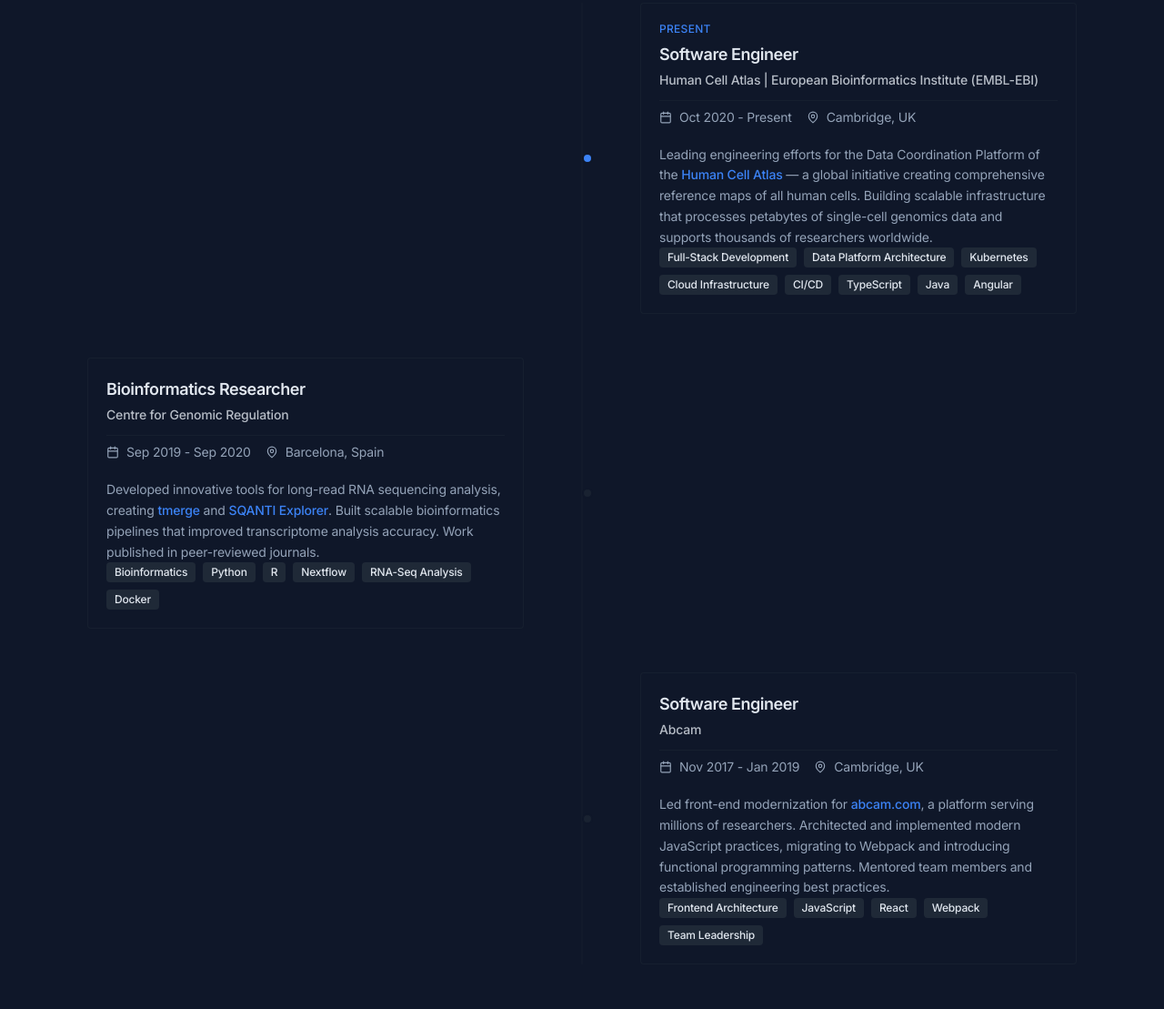
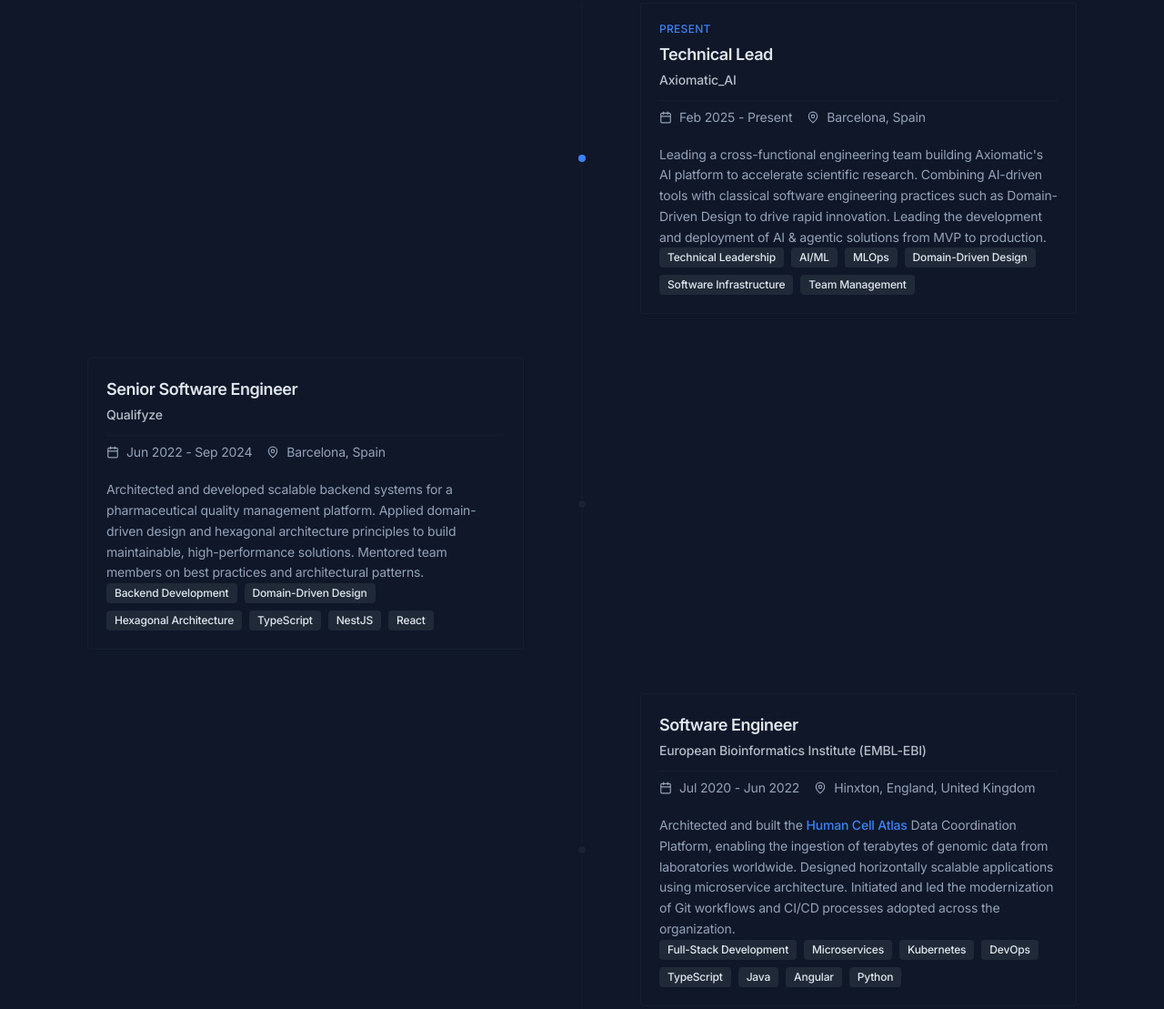
Before and after one commit to jacobwindsor/jacobwindsor.github.io, an Astro site: page / in a window 1280 px wide. Shown: the part 2427-3536 px from the top of the page at 91% size. Built offline with nearby package versions, Linux system fonts and the light colour scheme; Astro itself is replaced by a stand-in of ours.

Commit message:
Polish experience

```diff
--- a/src/components/Experience.astro
+++ b/src/components/Experience.astro
@@ -2,6 +2,101 @@
 import { Card, CardContent, CardDescription, CardHeader, CardTitle } from '@/components/ui/card';
 import { Badge } from '@/components/ui/badge';
 import { Calendar, MapPin } from 'lucide-react';
+
+interface ExperienceItem {
+  title: string;
+  company: string;
+  location: string;
+  startDate: string;
+  endDate: string | null; // null means "Present"
+  description: string;
+  tags: string[];
+  links?: Array<{ text: string; url: string }>;
+}
+
+const experiences: ExperienceItem[] = [
+  {
+    title: 'Technical Lead',
+    company: 'Axiomatic_AI',
+    location: 'Barcelona, Spain',
+    startDate: 'Feb 2025',
+    endDate: null, // Present
+    description: 'Leading a cross-functional engineering team building Axiomatic\'s AI platform to accelerate scientific research. Combining AI-driven tools with classical software engineering practices such as Domain-Driven Design to drive rapid innovation. Leading the development and deployment of AI & agentic solutions from MVP to production.',
+    tags: [
+      'Technical Leadership',
+      'AI/ML',
+      'MLOps',
+      'Domain-Driven Design',
+      'Software Infrastructure',
+      'Team Management'
+    ]
+  },
+  {
+    title: 'Senior Software Engineer',
+    company: 'Qualifyze',
+    location: 'Barcelona, Spain',
+    startDate: 'Jun 2022',
+    endDate: 'Sep 2024',
+    description: 'Architected and developed scalable backend systems for a pharmaceutical quality management platform. Applied domain-driven design and hexagonal architecture principles to build maintainable, high-performance solutions. Mentored team members on best practices and architectural patterns.',
+    tags: [
+      'Backend Development',
+      'Domain-Driven Design',
+      'Hexagonal Architecture',
+      'TypeScript',
+      'NestJS',
+      'React'
+    ]
+  },
+  {
+    title: 'Software Engineer',
+    company: 'European Bioinformatics Institute (EMBL-EBI)',
+    location: 'Hinxton, England, United Kingdom',
+    startDate: 'Jul 2020',
+    endDate: 'Jun 2022',
+    description: 'Architected and built the <a href="https://www.humancellatlas.org/" target="_blank" rel="noopener noreferrer" class="text-primary hover:underline font-medium">Human Cell Atlas</a> Data Coordination Platform, enabling the ingestion of terabytes of genomic data from laboratories worldwide. Designed horizontally scalable applications using microservice architecture. Initiated and led the modernization of Git workflows and CI/CD processes adopted across the organization.',
+    tags: [
+      'Full-Stack Development',
+      'Microservices',
+      'Kubernetes',
+      'DevOps',
+      'TypeScript',
+      'Java',
+      'Angular',
+      'Python'
+    ]
+  },
+  {
+    title: 'Masters Degree Intern',
+    company: 'Centre for Genomic Regulation',
+    location: 'Barcelona, Spain',
+    startDate: 'Oct 2019',
+    endDate: 'Jul 2020',
+    description: 'Developed bioinformatics tools for third-generation sequencing platforms, including <a href="https://github.com/jacobwindsor/tmerge" target="_blank" rel="noopener noreferrer" class="text-primary hover:underline font-medium">tmerge</a>, to improve transcriptome analysis accuracy. Designed and implemented computational pipelines using advanced algorithms with Python, Nextflow, R, Snakemake, and Shiny.',
+    tags: [
+      'Bioinformatics',
+      'Python',
+      'R',
+      'Nextflow',
+      'Snakemake',
+      'RNA-Seq Analysis'
+    ]
+  },
+  {
+    title: 'Software Engineer',
+    company: 'Abcam',
+    location: 'Cambridge, United Kingdom',
+    startDate: 'Nov 2017',
+    endDate: 'Dec 2018',
+    description: 'Developed front-end solutions for <a href="http://www.abcam.com" target="_blank" rel="noopener noreferrer" class="text-primary hover:underline font-medium">abcam.com</a>, serving millions of researchers worldwide. Led a comprehensive front-end modernization initiative, migrating the codebase to Webpack, Babel, and contemporary JavaScript tooling. Established functional programming practices and mentored team members on modern JavaScript development.',
+    tags: [
+      'Frontend Development',
+      'JavaScript',
+      'Webpack',
+      'Functional Programming',
+      'Team Training'
+    ]
+  }
+];
 ---
 
 <section id="experience" class="py-20 px-6 lg:px-8 bg-background">
@@ -19,154 +114,63 @@ import { Calendar, MapPin } from 'lucide-react';
             <!-- Timeline Container -->
             <div class="relative">
               <!-- Timeline Line - Only visible on desktop -->
-      <div class="hidden lg:block absolute left-1/2 transform -translate-x-1/2 top-0 bottom-0 w-px bg-border/40"></div>
+              <div class="hidden lg:block absolute left-1/2 -translate-x-1/2 top-0 bottom-0 w-px bg-border/40"></div>
 
               <!-- Timeline Items -->
               <div class="space-y-10 lg:space-y-12">
-        <!-- Human Cell Atlas - Current/Most Recent -->
-        <div class="relative flex items-center timeline-item">
+                {experiences.map((experience, index) => {
+                  const isCurrent = experience.endDate === null;
+                  const isRight = index % 2 === 0; // Alternate: right, left, right, ...
+                  const delayClass = index === 0 ? '' : index === 1 ? 'timeline-item-delay-1' : 'timeline-item-delay-2';
+
+                  return (
+                    <div class={`relative flex items-center timeline-item ${delayClass}`}>
                       <!-- Timeline Dot -->
-          <div class="hidden lg:flex absolute left-1/2 transform -translate-x-1/2 z-10 w-3 h-3 rounded-full bg-primary border-2 border-background timeline-dot"></div>
+                      <div class={`hidden lg:flex absolute left-1/2 top-1/2 z-10 w-3 h-3 rounded-full border-2 border-background timeline-dot ${isCurrent ? 'bg-primary' : 'bg-border/60'}`}></div>
 
               <!-- Content Card -->
-          <div class="w-full lg:w-[calc(50%-2rem)] lg:ml-auto lg:pl-8">
+              <div class={`w-full lg:w-[calc(50%-2rem)] ${isRight ? 'lg:ml-auto lg:pl-8' : 'lg:pr-8'}`}>
                 <Card className="border border-border/50 hover:border-primary/30 transition-colors bg-card">
                   <CardHeader>
                     <div class="space-y-3">
                       <div class="flex items-start justify-between gap-4">
                         <div class="flex-1">
+                          {isCurrent && (
                             <div class="flex items-center gap-2 mb-1.5">
                               <span class="text-xs font-medium text-primary uppercase tracking-wide">Present</span>
                             </div>
-                      <CardTitle className="text-lg font-semibold mb-1">Software Engineer</CardTitle>
+                          )}
+                          <CardTitle className="text-lg font-semibold mb-1">{experience.title}</CardTitle>
                           <CardDescription className="text-sm font-medium text-foreground/80">
-                        Human Cell Atlas | European Bioinformatics Institute (EMBL-EBI)
+                            {experience.company}
                           </CardDescription>
                         </div>
                       </div>
                       <div class="flex flex-wrap items-center gap-4 text-sm text-muted-foreground pt-2 border-t border-border/50">
                         <div class="flex items-center gap-2">
                           <Calendar client:load className="w-3.5 h-3.5" />
-                      <span>Oct 2020 - Present</span>
+                          <span>{experience.startDate} - {isCurrent ? 'Present' : experience.endDate}</span>
                         </div>
                         <div class="flex items-center gap-2">
                           <MapPin client:load className="w-3.5 h-3.5" />
-                      <span>Cambridge, UK</span>
+                          <span>{experience.location}</span>
                         </div>
                       </div>
                     </div>
                   </CardHeader>
                   <CardContent className="space-y-4">
-                <p class="text-sm text-muted-foreground leading-relaxed font-light">
-                  Leading engineering efforts for the Data Coordination Platform of the <a href="https://www.humancellatlas.org/" target="_blank" rel="noopener noreferrer" class="text-primary hover:underline font-medium">Human Cell Atlas</a> — a global initiative creating comprehensive reference maps of all human cells. Building scalable infrastructure that processes petabytes of single-cell genomics data and supports thousands of researchers worldwide.
-                </p>
+                    <p class="text-sm text-muted-foreground leading-relaxed font-light" set:html={experience.description} />
                     <div class="flex flex-wrap gap-2">
-                  <Badge variant="secondary" className="text-xs">Full-Stack Development</Badge>
-                  <Badge variant="secondary" className="text-xs">Data Platform Architecture</Badge>
-                  <Badge variant="secondary" className="text-xs">Kubernetes</Badge>
-                  <Badge variant="secondary" className="text-xs">Cloud Infrastructure</Badge>
-                  <Badge variant="secondary" className="text-xs">CI/CD</Badge>
-                  <Badge variant="secondary" className="text-xs">TypeScript</Badge>
-                  <Badge variant="secondary" className="text-xs">Java</Badge>
-                  <Badge variant="secondary" className="text-xs">Angular</Badge>
+                      {experience.tags.map((tag) => (
+                        <Badge variant="secondary" className="text-xs">{tag}</Badge>
+                      ))}
                     </div>
                   </CardContent>
                 </Card>
               </div>
             </div>
-
-        <!-- CRG -->
-        <div class="relative flex items-center timeline-item timeline-item-delay-1">
-          <!-- Timeline Dot -->
-          <div class="hidden lg:flex absolute left-1/2 transform -translate-x-1/2 z-10 w-3 h-3 rounded-full bg-border/60 border-2 border-background timeline-dot"></div>
-
-          <!-- Content Card -->
-          <div class="w-full lg:w-[calc(50%-2rem)] lg:pr-8">
-            <Card className="border border-border/50 hover:border-primary/30 transition-colors bg-card">
-              <CardHeader>
-                <div class="space-y-3">
-                  <div class="flex items-start justify-between gap-4">
-                    <div class="flex-1">
-                      <CardTitle className="text-lg font-semibold mb-1">Bioinformatics Researcher</CardTitle>
-                      <CardDescription className="text-sm font-medium text-foreground/80">
-                        Centre for Genomic Regulation
-                      </CardDescription>
-                    </div>
-                  </div>
-                  <div class="flex flex-wrap items-center gap-4 text-sm text-muted-foreground pt-2 border-t border-border/50">
-                    <div class="flex items-center gap-2">
-                      <Calendar client:load className="w-3.5 h-3.5" />
-                      <span>Sep 2019 - Sep 2020</span>
-                    </div>
-                    <div class="flex items-center gap-2">
-                      <MapPin client:load className="w-3.5 h-3.5" />
-                      <span>Barcelona, Spain</span>
-                    </div>
-                  </div>
-                </div>
-              </CardHeader>
-              <CardContent className="space-y-4">
-                <p class="text-sm text-muted-foreground leading-relaxed font-light">
-                  Developed innovative tools for long-read RNA sequencing analysis, creating <a href="https://github.com/jacobwindsor/tmerge" target="_blank" rel="noopener noreferrer" class="text-primary hover:underline font-medium">tmerge</a> and <a href="https://github.com/jacobwindsor/SQANTIExplorer" target="_blank" rel="noopener noreferrer" class="text-primary hover:underline font-medium">SQANTI Explorer</a>. Built scalable bioinformatics pipelines that improved transcriptome analysis accuracy. Work published in peer-reviewed journals.
-                </p>
-                <div class="flex flex-wrap gap-2">
-                  <Badge variant="secondary" className="text-xs">Bioinformatics</Badge>
-                  <Badge variant="secondary" className="text-xs">Python</Badge>
-                  <Badge variant="secondary" className="text-xs">R</Badge>
-                  <Badge variant="secondary" className="text-xs">Nextflow</Badge>
-                  <Badge variant="secondary" className="text-xs">RNA-Seq Analysis</Badge>
-                  <Badge variant="secondary" className="text-xs">Docker</Badge>
-                </div>
-              </CardContent>
-            </Card>
-          </div>
-        </div>
-
-        <!-- Abcam -->
-        <div class="relative flex items-center timeline-item timeline-item-delay-2">
-          <!-- Timeline Dot -->
-          <div class="hidden lg:flex absolute left-1/2 transform -translate-x-1/2 z-10 w-3 h-3 rounded-full bg-border/60 border-2 border-background timeline-dot"></div>
-
-          <!-- Content Card -->
-          <div class="w-full lg:w-[calc(50%-2rem)] lg:ml-auto lg:pl-8">
-            <Card className="border border-border/50 hover:border-primary/30 transition-colors bg-card">
-              <CardHeader>
-                <div class="space-y-3">
-                  <div class="flex items-start justify-between gap-4">
-                    <div class="flex-1">
-                      <CardTitle className="text-lg font-semibold mb-1">Software Engineer</CardTitle>
-                      <CardDescription className="text-sm font-medium text-foreground/80">
-                        Abcam
-                      </CardDescription>
-                    </div>
-                  </div>
-                  <div class="flex flex-wrap items-center gap-4 text-sm text-muted-foreground pt-2 border-t border-border/50">
-                    <div class="flex items-center gap-2">
-                      <Calendar client:load className="w-3.5 h-3.5" />
-                      <span>Nov 2017 - Jan 2019</span>
-                    </div>
-                    <div class="flex items-center gap-2">
-                      <MapPin client:load className="w-3.5 h-3.5" />
-                      <span>Cambridge, UK</span>
-                    </div>
-                  </div>
-                </div>
-              </CardHeader>
-              <CardContent className="space-y-4">
-                <p class="text-sm text-muted-foreground leading-relaxed font-light">
-                  Led front-end modernization for <a href="http://www.abcam.com" target="_blank" rel="noopener noreferrer" class="text-primary hover:underline font-medium">abcam.com</a>, a platform serving millions of researchers. Architected and implemented modern JavaScript practices, migrating to Webpack and introducing functional programming patterns. Mentored team members and established engineering best practices.
-                </p>
-                <div class="flex flex-wrap gap-2">
-                  <Badge variant="secondary" className="text-xs">Frontend Architecture</Badge>
-                  <Badge variant="secondary" className="text-xs">JavaScript</Badge>
-                  <Badge variant="secondary" className="text-xs">React</Badge>
-                  <Badge variant="secondary" className="text-xs">Webpack</Badge>
-                  <Badge variant="secondary" className="text-xs">Team Leadership</Badge>
-                </div>
-              </CardContent>
-            </Card>
-          </div>
-        </div>
+          );
+        })}
       </div>
     </div>
   </div>
@@ -229,13 +233,13 @@ import { Calendar, MapPin } from 'lucide-react';
   /* Timeline dot animation */
   .timeline-dot {
     opacity: 0;
-    transform: scale(0);
+    transform: translate(-50%, -50%) scale(0);
     transition: opacity 0.6s cubic-bezier(0.4, 0, 0.2, 1), transform 0.6s cubic-bezier(0.4, 0, 0.2, 1);
   }
 
   .timeline-item.is-visible .timeline-dot {
     opacity: 1;
-    transform: scale(1);
+    transform: translate(-50%, -50%) scale(1);
     transition-delay: 0.3s;
   }
 </style>
```
Lines whose indentation alone changed are shown as unchanged.
